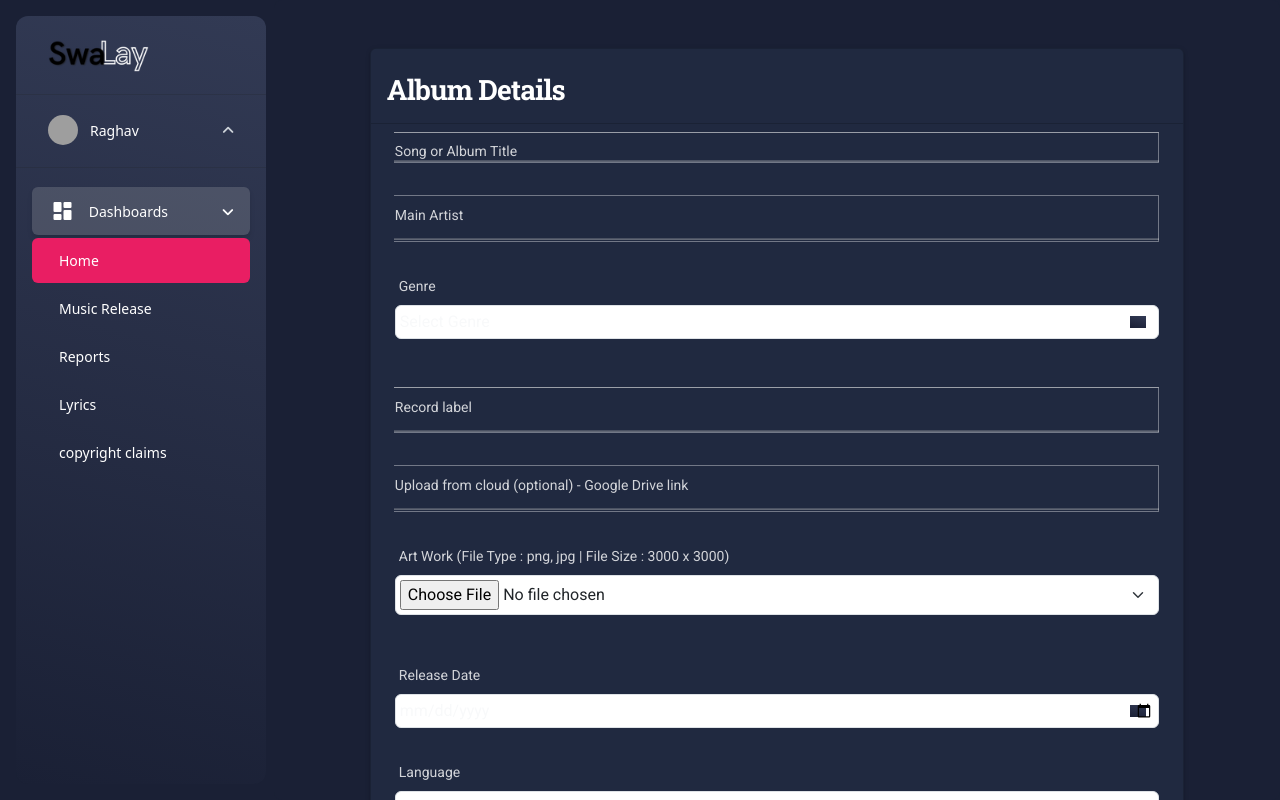
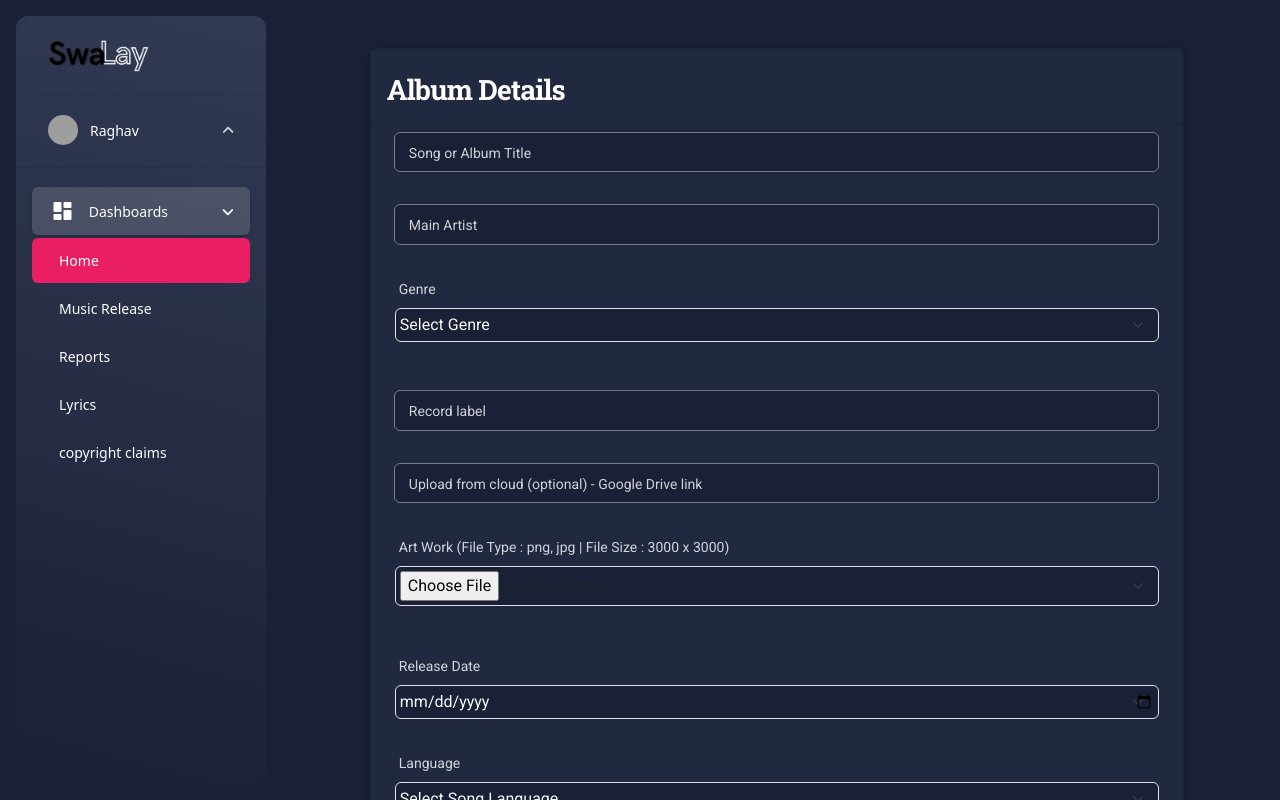
Before and after one commit to harsh-webk22/swalay_frontend, a React (Create React App) app: page /add_album in a window 1280 px wide. Built offline with nearby package versions, Linux system fonts and the light colour scheme; grey boxes are pictures that could not be loaded.

Commit message:
fix add album

```diff
--- a/src/component/Client/AddAlbum/index.js
+++ b/src/component/Client/AddAlbum/index.js
@@ -18,20 +18,20 @@ const AddAlbum = () => {
                   </h3>
                 </div>
                 <div className="card-body pt-2">
-                  <div className="input-group input-group-dynamic">
+                  <div className="input-group input-group-outline dark-version">
                     <label for="projectName" className="form-label ">
                       Song or Album Title
                     </label>
                     <input
                       type="text"
-                      className="form-control  p-1 text-light bg-gradient-dark"
+                      className="form-control"
                       id="projectName"
                     />
                   </div>
                 </div>
 
                 <div className="card-body pt-2">
-                  <div className="input-group input-group-dynamic">
+                  <div className="input-group input-group-outline dark-version">
                     <label for="projectName" className="form-label">
                       Main Artist
                     </label>
@@ -45,12 +45,12 @@ const AddAlbum = () => {
 
                 <div className="card-body pt-2">
                   <div className="mb-3 ">
-                    <label for="subcategory" className="form-label  ">
+                    <label for="subcategory" className="form-label">
                       Genre
                     </label>
                     <select
                       name="genre"
-                      className="p-1 form-select text-light bg-gradient-dark"
+                      className="p-1 form-select text-light dark-version"
                       required
                     >
                       <option className="bg-dark" value="">
@@ -141,7 +141,7 @@ const AddAlbum = () => {
                 </div>
 
                 <div className="card-body pt-2">
-                  <div className="input-group input-group-dynamic">
+                  <div className="input-group input-group-outline dark-version">
                     <label for="projectName" className="form-label">
                       Record label
                     </label>
@@ -153,7 +153,7 @@ const AddAlbum = () => {
                   </div>
                 </div>
                 <div className="card-body pt-2">
-                  <div className="input-group input-group-dynamic">
+                  <div className="input-group input-group-outline dark-version">
                     <label for="projectName" className="form-label">
                       Upload from cloud (optional) - Google Drive link
                     </label>
@@ -172,7 +172,7 @@ const AddAlbum = () => {
                     </label>
                     <input
                       type="file"
-                      className="p-1 form-select"
+                      className="p-1 form-select dark-version"
                       id="inputGroupFile02"
                     />
                   </div>
@@ -180,12 +180,12 @@ const AddAlbum = () => {
 
                 <div className="card-body pt-2">
                   <div className=" input-group-dynamic ">
-                    <label for="projectName" className="form-label">
+                    <label for="projectName" className="form-label ">
                       Release Date
                     </label>
                     <input
                       type="date"
-                      className="p-1 text-light bg-gradient-dark form-select"
+                      className="p-1 text-light  form-select dark-version"
                     />
                   </div>
                 </div>
@@ -198,7 +198,7 @@ const AddAlbum = () => {
                     <select
                       name="language"
                       id="language"
-                      className="p-1 form-select text-light bg-gradient-dark"
+                      className="p-1 form-select text-light dark-version"
                       required
                     >
                       <option className="bg-dark" value="">
@@ -302,7 +302,7 @@ const AddAlbum = () => {
                 </div>
 
                 <div className="card-body pt-2">
-                  <div className="input-group input-group-dynamic">
+                  <div className="input-group input-group-outline dark-version">
                     <label for="projectName" className="form-label">
                       Producer
                     </label>
@@ -314,7 +314,7 @@ const AddAlbum = () => {
                   </div>
                 </div>
                 <div className="card-body pt-2">
-                  <div className="input-group input-group-dynamic">
+                  <div className="input-group input-group-outline dark-version">
                     <label for="projectName" className="form-label">
                       Duration
                     </label>
@@ -334,7 +334,7 @@ const AddAlbum = () => {
                     <select
                       name="language"
                       id="language"
-                      className="p-1 form-select text-light"
+                      className="p-1 form-select text-light dark-version"
                       required
                     >
                       <option value="">℗ 2023 Anant Raghav</option>
@@ -347,7 +347,7 @@ const AddAlbum = () => {
                     <label for="name" className="form-label">
                       C Line
                     </label>
-                    <select name="cline" className="p-1 form-select text-light">
+                    <select name="cline" className="p-1 form-select text-light dark-version">
                       <option value="2023 Anant Raghav">
                         © 2023 Anant Raghav
                       </option>
```
